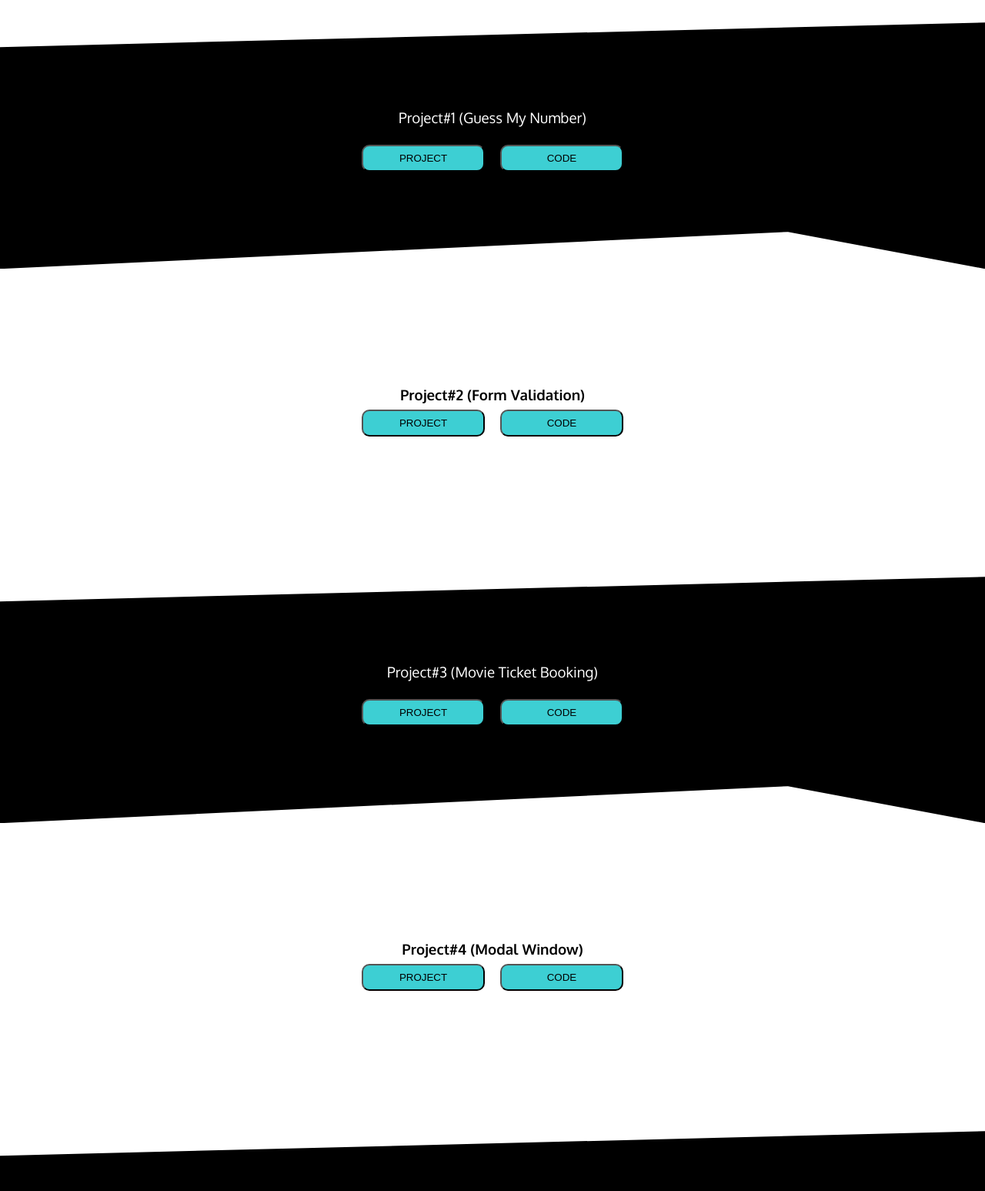
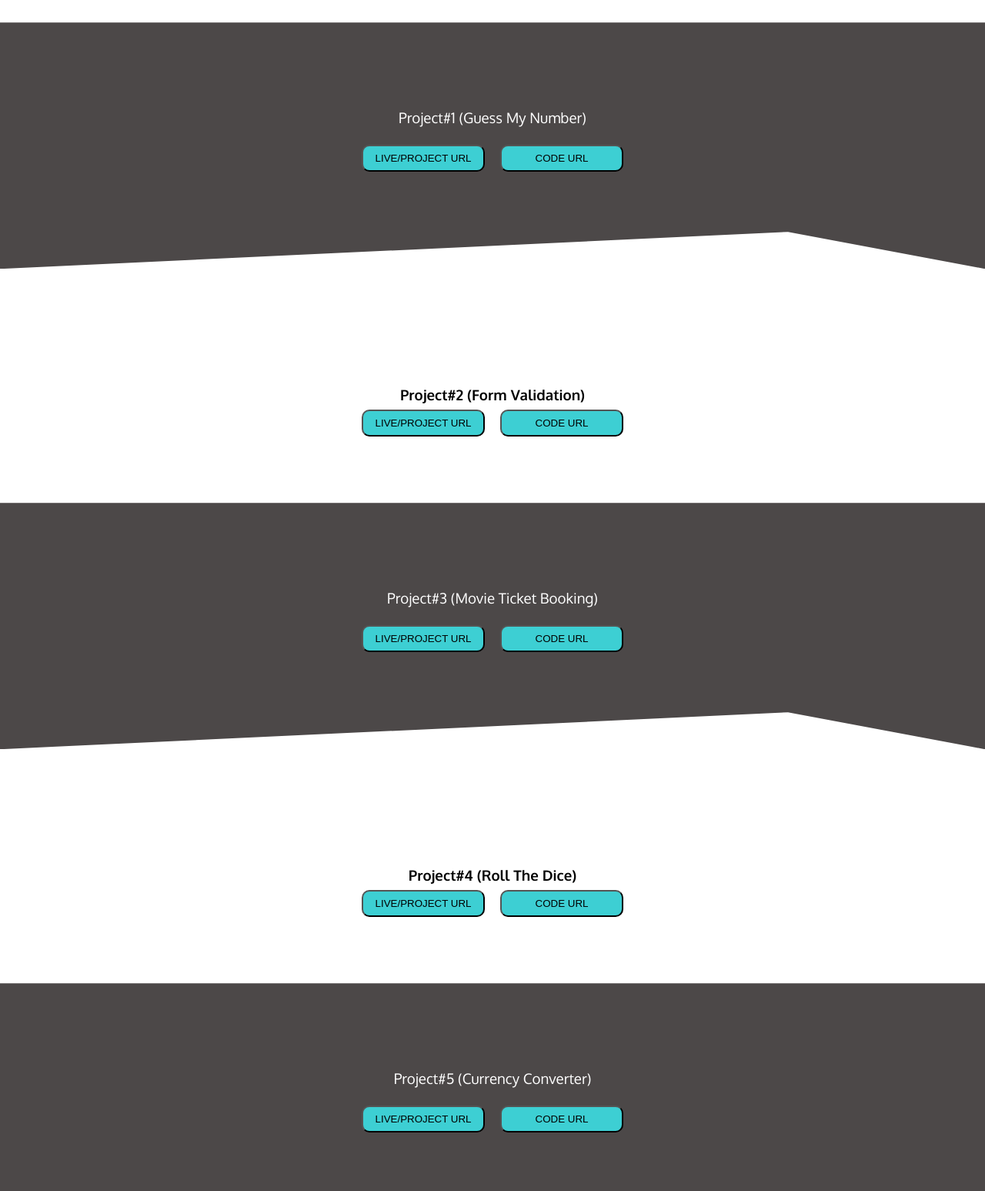
Before and after one commit to DeepBPatel702/Projects-Section-Portfolio-, a plain HTML site: page index.html in a window 1280 px wide. Shown: the part 47-1594 px from the top of the page at 77% size. Drawn offline with Linux system fonts and the light colour scheme.

Commit message:
1 project removed
project is removed

```diff
--- a/index.html
+++ b/index.html
@@ -12,38 +12,28 @@
 	<div class="container">
 		<section class="section">
 		<h3 class="heading1">Project#1 (Guess My Number)</h3>
-		<a href="https://guessmynumberdeep.netlify.app/" target="_blank"><button class="btn btn-primary">Project</button></a>
-		<a href="https://github.com/DeepBPatel702/Project-1-Guess-my-number" target="_blank"><button class="btn btn-secondary">Code</button></a>
+		<a href="https://guessmynumberdeep.netlify.app/" target="_blank"><button class="btn btn-primary">Live/Project URL</button></a>
+		<a href="https://github.com/DeepBPatel702/Project-1-Guess-my-number" target="_blank"><button class="btn btn-secondary">Code URL</button></a>
 		</section>
 		<section class="section1">
 		<h3 class="heading">Project#2 (Form Validation)</h3>
-		<a href="https://formvalidatordeep.netlify.app/" target="_blank"><button class="btn btn-primary">Project</button></a>
-		<a href="https://github.com/DeepBPatel702/Project-2-Form-Validation" target="_blank"><button class="btn btn-secondary">Code</button></a>
+		<a href="https://formvalidatordeep.netlify.app/" target="_blank"><button class="btn btn-primary">Live/Project URL</button></a>
+		<a href="https://github.com/DeepBPatel702/Project-2-Form-Validation" target="_blank"><button class="btn btn-secondary">Code URL</button></a>
 		</section>
 		<section class="section">
 		<h3 class="heading1">Project#3 (Movie Ticket Booking)</h3>
-		<a href="https://movieticketbookingdeep.netlify.app" target="_blank"><button class="btn btn-primary">Project</button></a>
-		<a href="https://github.com/DeepBPatel702/Movie-Ticket-Booking" target="_blank"><button class="btn btn-secondary">Code</button></a>
+		<a href="https://movieticketbookingdeep.netlify.app" target="_blank"><button class="btn btn-primary">Live/Project URL</button></a>
+		<a href="https://github.com/DeepBPatel702/Movie-Ticket-Booking" target="_blank"><button class="btn btn-secondary">Code URL</button></a>
 		</section>
 		<section class="section1">
-		<h3 class="heading">Project#4 (Modal Window)</h3>
-		<a href="https://modalwindowdeep.netlify.app" target="_blank"><button class="btn btn-primary">Project</button></a>
-		<a href="https://github.com/DeepBPatel702/Project-4-Modal-Window" target="_blank"><button class="btn btn-secondary">Code</button></a>
+			<h3 class="heading">Project#4 (Roll The Dice)</h3>
+			<a href="https://rollthedicedeep.netlify.app" target="_blank"><button class="btn btn-primary">Live/Project URL</button></a>
+			<a href="https://github.com/DeepBPatel702/Project-6-Roll-The-Dice" target="_blank"><button class="btn btn-secondary">Code URL</button></a>
 		</section>
 		<section class="section">
 		<h3 class="heading1">Project#5 (Currency Converter)</h3>
-		<a href="https://currencyexchangerdeep.netlify.app" target="_blank"><button class="btn btn-primary">Project</button></a>
-		<a href="https://github.com/DeepBPatel702/Project-5-Currency-Converter" target="_blank"><button class="btn btn-secondary">Code</button></a>
-		</section>
-		<section class="section1">
-		<h3 class="heading">Project#6 (Roll The Dice)</h3>
-		<a href="https://rollthedicedeep.netlify.app" target="_blank"><button class="btn btn-primary">Project</button></a>
-		<a href="https://github.com/DeepBPatel702/Project-6-Roll-The-Dice" target="_blank"><button class="btn btn-secondary">Code</button></a>
-		</section>
-		<section class="section">
-		<h3 class="heading1">Project#7 (Rock-Paper-Scissor-Lizard-Spock)</h3>
-		<a href="" target="_blank"><button class="btn btn-primary">Project</button></a>
-		<a href="" target="_blank"><button class="btn btn-secondary">Code</button></a>
+		<a href="https://currencyexchangerdeep.netlify.app" target="_blank"><button class="btn btn-primary">Live/Project URL</button></a>
+		<a href="https://github.com/DeepBPatel702/Project-5-Currency-Converter" target="_blank"><button class="btn btn-secondary">Code URL</button></a>
 		</section>
 	</div>
 	<script src="./script.js"></script>
--- a/style.css
+++ b/style.css
@@ -37,6 +37,10 @@ h1{
 	margin-bottom: 1rem;
 }
 
+.heading{
+
+}
+
 .container{
 	/* border: 2px solid black; */
 	margin-top: 2rem;
@@ -44,16 +48,23 @@ h1{
 	text-align: center;
 }
 
-.section, .section1{
+.section{
 	margin-top: 2rem;
 	height: 20rem;
 	padding: 7rem;
 	margin-bottom: 2.5rem;
 }
 
+.section1{
+	margin-top: 2rem;
+	margin-bottom: 2.5rem;
+	padding: 7rem;
+	height: 5rem;
+}
+
 .section{
-	background-color: var(--clr-dark);
-	clip-path: polygon(0 10%, 100% 0%, 100% 100%, 80%  85%, 0 100%)
+	background-color: #4C4848;
+	clip-path: polygon(0 0, 100% 0%, 100% 100%, 80%  85%, 0 100%)
 
 }
 
```
